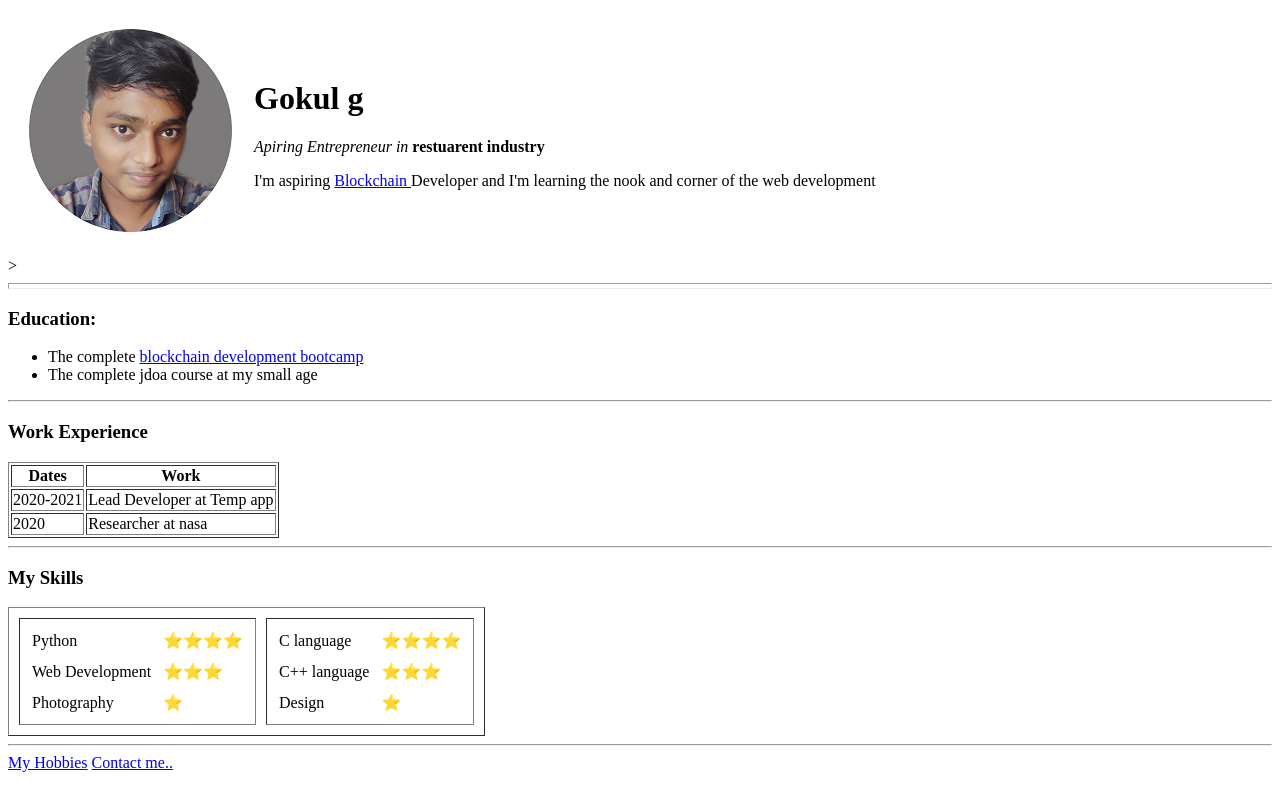
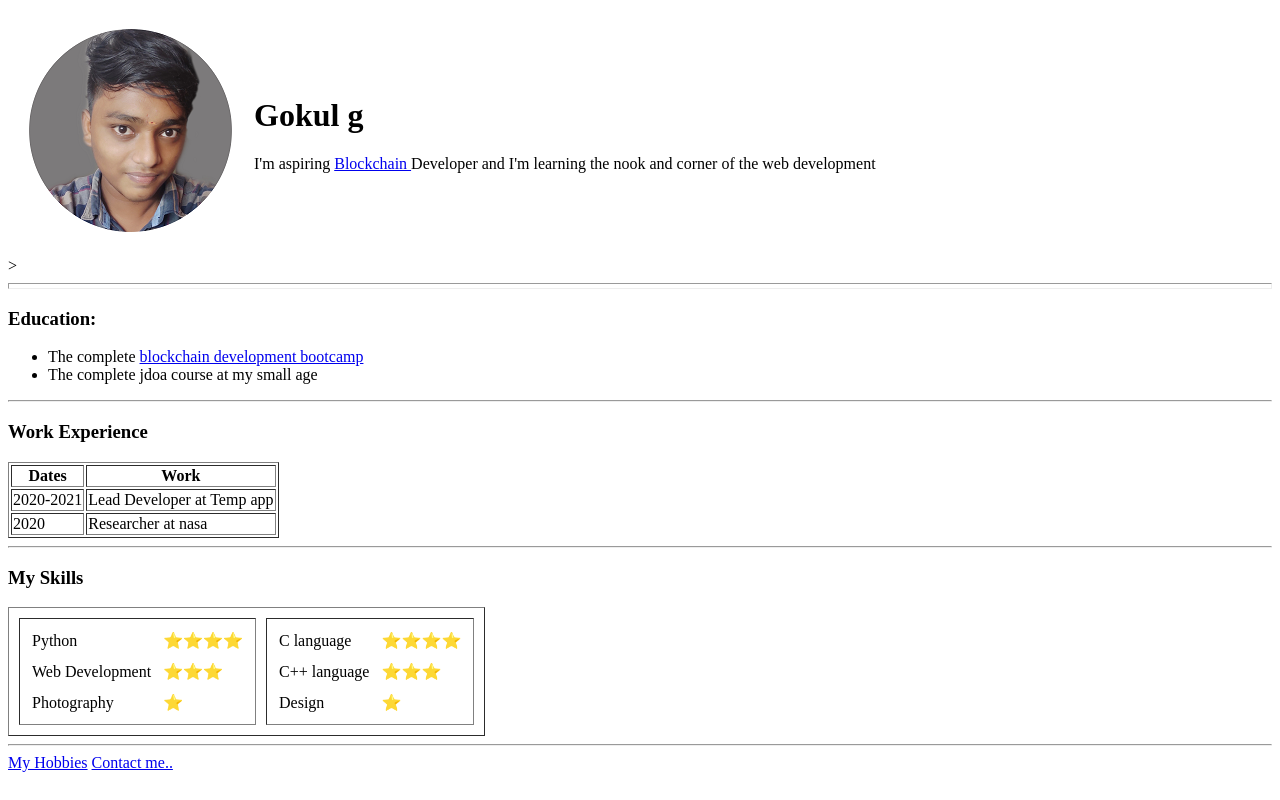
Before and after one commit to gokul-ceo/cv, a plain HTML site: page index.html in a window 1280 px wide. Drawn offline with Linux system fonts and the light colour scheme.

Commit message:
update index.html

```diff
--- a/index.html
+++ b/index.html
@@ -11,7 +11,7 @@
     <tr>
       <td><img src= "images/gokul.png" alt="Gokul image"</im></td>
       <td><h1>Gokul g</h1>
-        <p><em>Apiring Entrepreneur in</em> <strong>restuarent industry</strong> </p>
+
         <p>I'm aspiring <a href="https://www.blockchain.com/"> Blockchain </a>Developer and I'm learning the nook and corner of the web development</p></td>
     </tr>
   </table>
```
